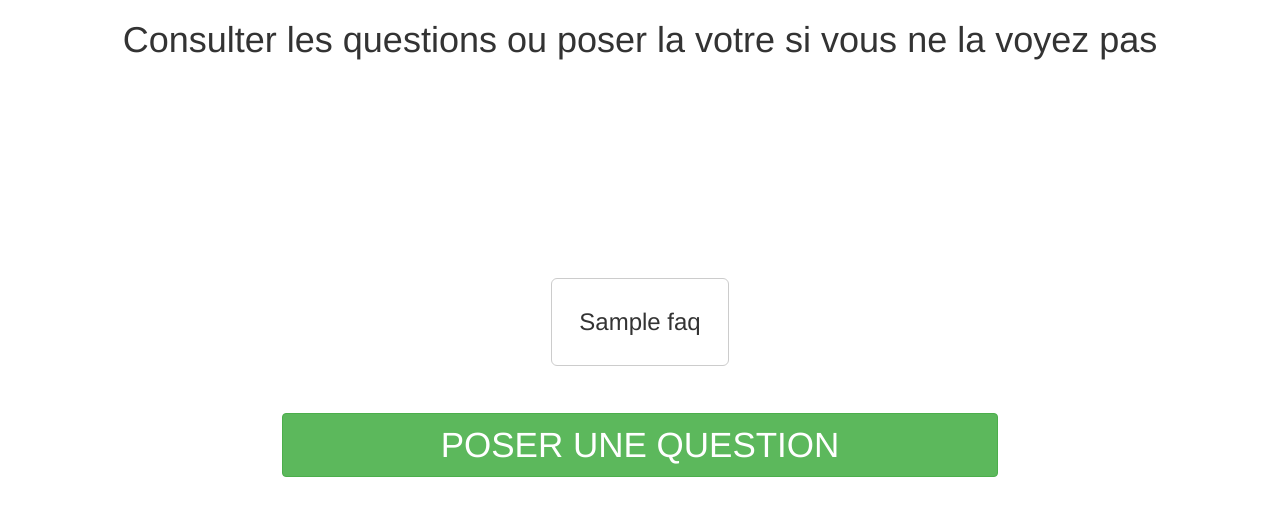
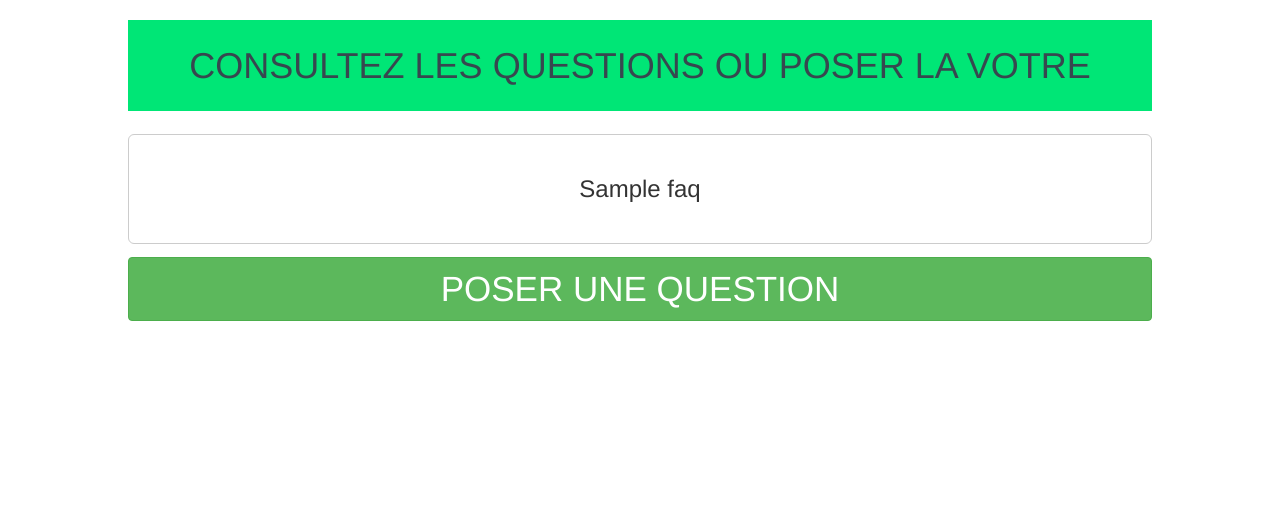
Before and after one commit to dicowenza/PACI, a PHP site: page /questionsView.php in a window 1280 px wide. Shown: the part 79-595 px from the top of the page. Run offline with PHP 8.4, Linux system fonts and the light colour scheme; tables that the repository leaves empty or names only in its code hold one stand-in row (values such as "Sample post"); data that the repository does not hold is empty.

Commit message:
mise en forme service et question

```diff
--- a/questionsView.php
+++ b/questionsView.php
@@ -17,10 +17,12 @@
 <body text-align="center">
   <?php include_once ("navbar.php"); ?>
 
-  <h1 align="center">Consulter les questions ou poser la votre si vous ne la voyez pas</h1>
+  <div align="center">
+    <h1 style="width:80%;padding:2%; background:#00E676;color:#37474F" align="center">CONSULTEZ LES QUESTIONS OU POSER LA VOTRE</h1>
+  </div>
 
 
-  <div align="center" style="margin: 15%">
+  <div align="center">
     <?php
 
       try
@@ -39,7 +41,7 @@
       }      $req->execute();
 
       while($row = $req->fetch(PDO::FETCH_ASSOC)) {
-        echo '<button style="white-space: normal; margin: 3%; padding : 3%; font-size: 18pt ! important;" type="button" class="btn btn-default btn-lg" data-toggle="modal" data-target="#'.$row["faq_ID"].'">'.$row["faq_question"].'</button><br/>
+        echo '<button style="width:80%; white-space: normal; margin: 1%; padding : 3%; font-size: 18pt ! important;" type="button" class="btn btn-default btn-lg" data-toggle="modal" data-target="#'.$row["faq_ID"].'">'.$row["faq_question"].'</button>
 
         <!-- Modal -->
         <div style="padding-top: 15%" id="'.$row["faq_ID"].'" class="modal fade" role="dialog">
--- a/servicesView.php
+++ b/servicesView.php
@@ -17,7 +17,11 @@
 <body text-align="center">
   <?php include_once ("navbar.php"); ?>
 
-  <div align="center" style="margin-top: 5%">
+  <div align="center">
+    <h1 style="width:80%;padding:2%; background:#00B0FF;color:#37474F" align="center">CONSULTEZ LES SERVICES OU PROPOSEZ LE VOTRE</h1>
+  </div>
+
+  <div align="center">
 
     <?php
 
```
